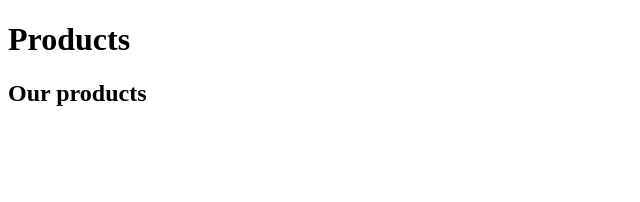
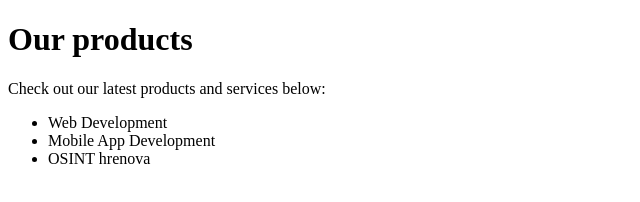
Before and after one commit to LuceneX/landing, a plain HTML site: page public/views/products.html in a window 1280 px wide. Shown: the whole page, without its empty margins (0-640 px from the left). Drawn offline with Linux system fonts and the light colour scheme.

Commit message:
Enhance view templates with structured content and navigation elements

```diff
--- a/public/views/products.html
+++ b/public/views/products.html
@@ -6,9 +6,14 @@
     <title>Document</title>
 </head>
 <body>
-    <h1>Products</h1>
-    <div class="container" id="app">
-        <h2>Our products</h2>
+    <div class="container">
+        <h1 class="headline">Our products</h1>
+        <p>Check out our latest products and services below:</p>
+        <ul>
+            <li>Web Development</li>
+            <li>Mobile App Development</li>
+            <li>OSINT hrenova</li>
+        </ul>
     </div>
 </body>
 </html>
```
Also changed, not shown: index.html (+1 -2 lines), public/views/about.html (+4 -1 lines), public/views/contact.html (+10 -1 lines), public/views/home.html (+1 -1 lines).
